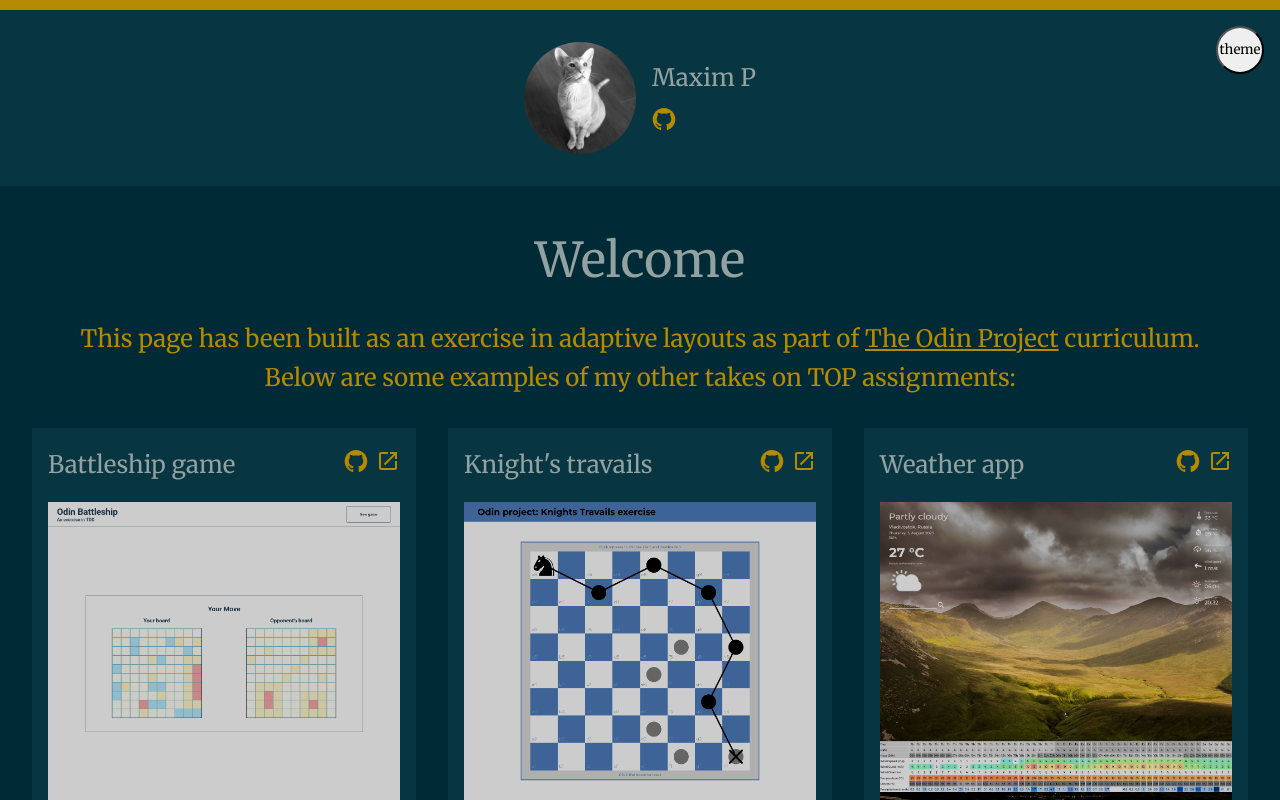
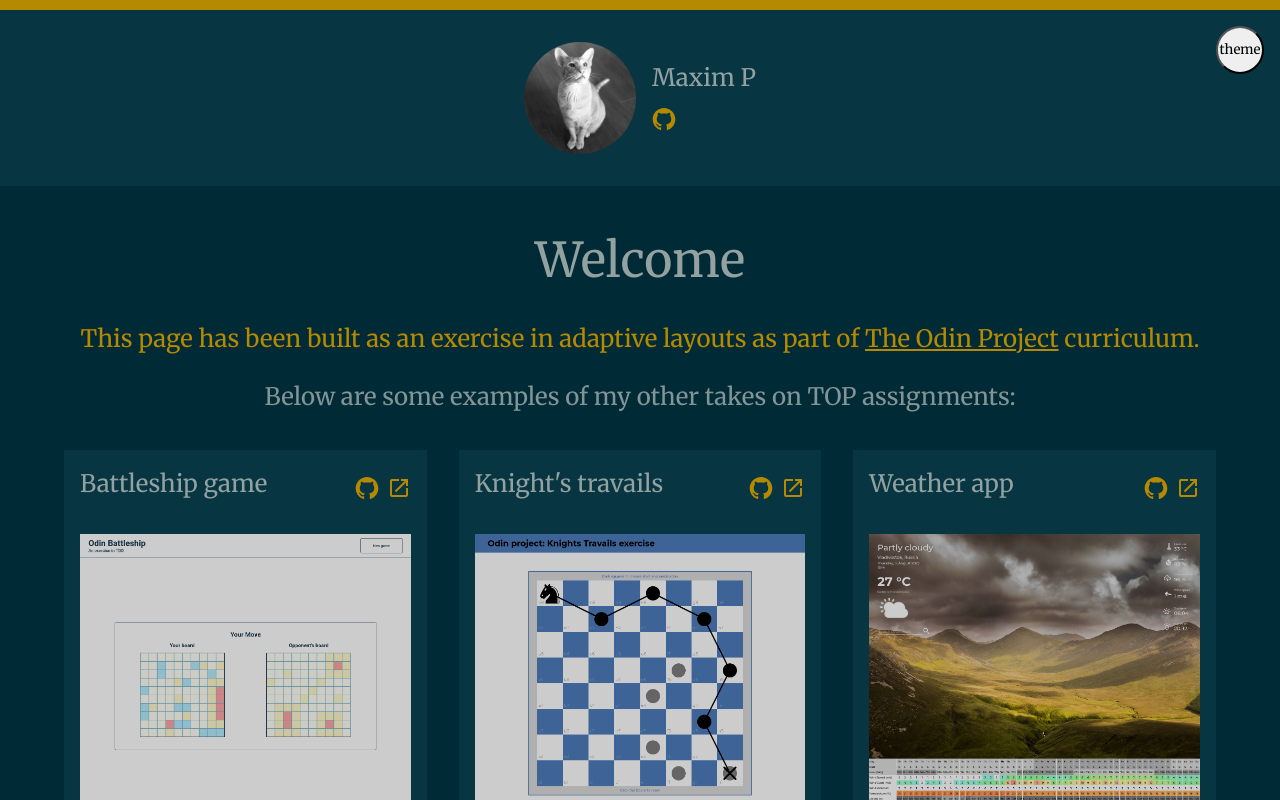
Before and after one commit to MrBlunderovich/odin-portfolio-page, a React (Vite) app: page / in a window 1280 px wide. Shown: the top 800 px of the page. Built offline with nearby package versions, Linux system fonts and the light colour scheme.

Commit message:
improve main headings

```diff
--- a/src/App.css
+++ b/src/App.css
@@ -125,21 +125,31 @@ a:focus {
   display: flex;
   flex-direction: column;
   align-items: center;
+  padding-inline: 2rem;
 
-  & .title {
+  & h1 {
     font-size: 3rem;
     color: var(--text-emphasized);
     margin-top: 2rem;
     margin-bottom: 1rem;
   }
-  & .decsription {
+
+  & h2 {
     color: var(--accent);
     font-size: 1.5rem;
     max-width: 80ch;
     text-align: center;
     line-height: 1.5;
+    margin-bottom: 1rem;
+
+    & a {
+      white-space: nowrap;
+    }
+  }
+
+  & h3 {
+    font-size: 1.5rem;
     margin-bottom: 2rem;
-    padding-inline: 1rem;
   }
 }
 
--- a/src/App.jsx
+++ b/src/App.jsx
@@ -37,12 +37,13 @@ export default function App() {
       </header>
       <main className="content">
         <h1 className="title">Welcome</h1>
-        <p className="decsription">
+        <h2 className="decsription">
           This page has been built as an exercise in adaptive layouts as part of{" "}
           <a href="https://www.theodinproject.com/">The Odin Project</a>{" "}
-          curriculum. <br />
-          Below are some examples of my other takes on TOP assignments:
-        </p>
+          curriculum.
+        </h2>
+        <h3>Below are some examples of my other takes on TOP assignments:</h3>
+
         <section className="content-container">
           <div className="grid-container">
             {projects.map((p) => (
```
